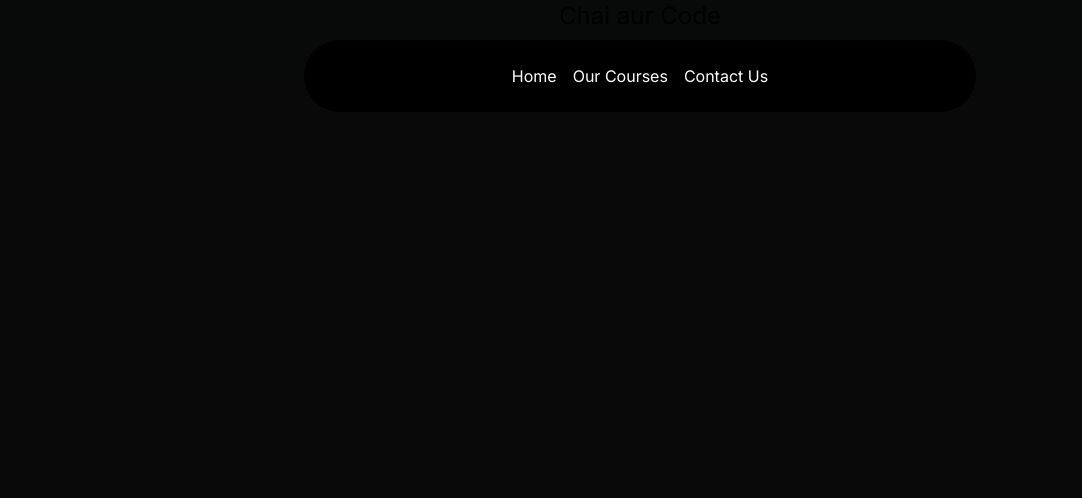
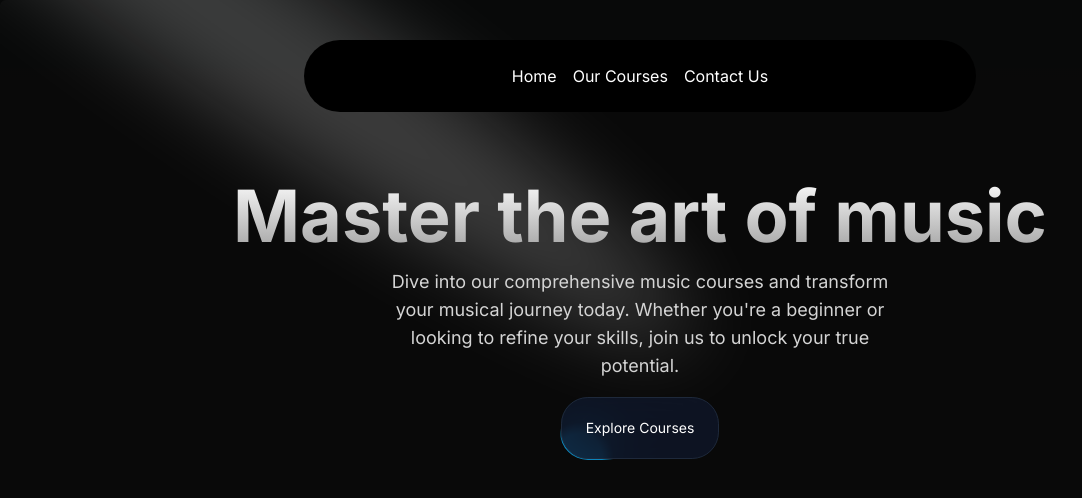
Before and after one commit to Nandini-Maheshwari/music-nextjs, a Next.js app: page / in a window 1280 px wide. Shown: the top 498 px of the page, without its empty margins (0-1082 px from the left). Built offline with nearby package versions, Linux system fonts and the light colour scheme.

Commit message:
HeroSection - Spotlight & Moving Border

```diff
--- a/src/app/page.tsx
+++ b/src/app/page.tsx
@@ -1,9 +1,10 @@
+import HeroSection from "@/components/HeroSection";
 import Image from "next/image";
 
 export default function Home() {
   return (
     <main className="min-h-screen bg-black/[0.96] antialiased bg-grid-white/[0.02]">
-      <h1 className="text-2xl text-center">Chai aur Code</h1>
+      <HeroSection />
     </main>
   );
 }
--- /dev/null
+++ b/src/components/HeroSection.tsx
@@ -0,0 +1,37 @@
+import Link from "next/link";
+import { Spotlight } from "./ui/Spotlight";
+import { Button } from "./ui/moving-border";
+
+function HeroSection() {
+  return(
+    <div
+    className="h-auto md:h-[40rem] w-full rounded-md flex flex-col items-center justify-center
+    relative overflow-hidden mx-auto py-10 md:py-0">
+      <Spotlight
+        className="-top-40 left-0 md:left-60 md:-top-20"
+        fill="white"
+      />
+      <div className="p-4 relative z-10 w-full text-center">
+        <h1
+        className="mt-20 md:mt-0 text-4xl md:text-7xl font-bold bg-clip-text text-transparent
+        bg-gradient-to-b from-neutral-50 to-neutral-400">
+          Master the art of music
+        </h1>
+        <p
+        className="mt-4 font-normal text-base md:text-lg text-neutral-300 max-w-lg mx-auto">
+          Dive into our comprehensive music courses and transform your musical journey today.
+          Whether you're a beginner or looking to refine your skills, join us to unlock your true potential.
+        </p>
+        <div className="mt-4">
+          <Link href={"/courses"}>
+            <Button>
+              Explore Courses
+            </Button>
+          </Link>
+        </div>
+      </div>
+    </div>
+  );
+}
+
+export default HeroSection;
--- /dev/null
+++ b/src/components/ui/Spotlight.tsx
@@ -0,0 +1,56 @@
+import React from "react";
+import { cn } from "@/utils/cn";
+
+type SpotlightProps = {
+  className?: string;
+  fill?: string;
+};
+
+export const Spotlight = ({ className, fill }: SpotlightProps) => {
+  return (
+    <svg
+      className={cn(
+        "animate-spotlight pointer-events-none absolute z-[1]  h-[169%] w-[138%] lg:w-[84%] opacity-0",
+        className
+      )}
+      xmlns="http://www.w3.org/2000/svg"
+      viewBox="0 0 3787 2842"
+      fill="none"
+    >
+      <g filter="url(#filter)">
+        <ellipse
+          cx="1924.71"
+          cy="273.501"
+          rx="1924.71"
+          ry="273.501"
+          transform="matrix(-0.822377 -0.568943 -0.568943 0.822377 3631.88 2291.09)"
+          fill={fill || "white"}
+          fillOpacity="0.21"
+        ></ellipse>
+      </g>
+      <defs>
+        <filter
+          id="filter"
+          x="0.860352"
+          y="0.838989"
+          width="3785.16"
+          height="2840.26"
+          filterUnits="userSpaceOnUse"
+          colorInterpolationFilters="sRGB"
+        >
+          <feFlood floodOpacity="0" result="BackgroundImageFix"></feFlood>
+          <feBlend
+            mode="normal"
+            in="SourceGraphic"
+            in2="BackgroundImageFix"
+            result="shape"
+          ></feBlend>
+          <feGaussianBlur
+            stdDeviation="151"
+            result="effect1_foregroundBlur_1065_8"
+          ></feGaussianBlur>
+        </filter>
+      </defs>
+    </svg>
+  );
+};
--- /dev/null
+++ b/src/components/ui/moving-border.tsx
@@ -0,0 +1,139 @@
+"use client";
+import React from "react";
+import {
+  motion,
+  useAnimationFrame,
+  useMotionTemplate,
+  useMotionValue,
+  useTransform,
+} from "framer-motion";
+import { useRef } from "react";
+import { cn } from "@/utils/cn";
+
+export function Button({
+  borderRadius = "1.75rem",
+  children,
+  as: Component = "button",
+  containerClassName,
+  borderClassName,
+  duration,
+  className,
+  ...otherProps
+}: {
+  borderRadius?: string;
+  children: React.ReactNode;
+  as?: any;
+  containerClassName?: string;
+  borderClassName?: string;
+  duration?: number;
+  className?: string;
+  [key: string]: any;
+}) {
+  return (
+    <Component
+      className={cn(
+        "bg-transparent relative text-xl  h-16 w-40 p-[1px] overflow-hidden ",
+        containerClassName
+      )}
+      style={{
+        borderRadius: borderRadius,
+      }}
+      {...otherProps}
+    >
+      <div
+        className="absolute inset-0"
+        style={{ borderRadius: `calc(${borderRadius} * 0.96)` }}
+      >
+        <MovingBorder duration={duration} rx="30%" ry="30%">
+          <div
+            className={cn(
+              "h-20 w-20 opacity-[0.8] bg-[radial-gradient(var(--sky-500)_40%,transparent_60%)]",
+              borderClassName
+            )}
+          />
+        </MovingBorder>
+      </div>
+
+      <div
+        className={cn(
+          "relative bg-slate-900/[0.8] border border-slate-800 backdrop-blur-xl text-white flex items-center justify-center w-full h-full text-sm antialiased",
+          className
+        )}
+        style={{
+          borderRadius: `calc(${borderRadius} * 0.96)`,
+        }}
+      >
+        {children}
+      </div>
+    </Component>
+  );
+}
+
+export const MovingBorder = ({
+  children,
+  duration = 2000,
+  rx,
+  ry,
+  ...otherProps
+}: {
+  children: React.ReactNode;
+  duration?: number;
+  rx?: string;
+  ry?: string;
+  [key: string]: any;
+}) => {
+  const pathRef = useRef<any>();
+  const progress = useMotionValue<number>(0);
+
+  useAnimationFrame((time) => {
+    const length = pathRef.current?.getTotalLength();
+    if (length) {
+      const pxPerMillisecond = length / duration;
+      progress.set((time * pxPerMillisecond) % length);
+    }
+  });
+
+  const x = useTransform(
+    progress,
+    (val) => pathRef.current?.getPointAtLength(val).x
+  );
+  const y = useTransform(
+    progress,
+    (val) => pathRef.current?.getPointAtLength(val).y
+  );
+
+  const transform = useMotionTemplate`translateX(${x}px) translateY(${y}px) translateX(-50%) translateY(-50%)`;
+
+  return (
+    <>
+      <svg
+        xmlns="http://www.w3.org/2000/svg"
+        preserveAspectRatio="none"
+        className="absolute h-full w-full"
+        width="100%"
+        height="100%"
+        {...otherProps}
+      >
+        <rect
+          fill="none"
+          width="100%"
+          height="100%"
+          rx={rx}
+          ry={ry}
+          ref={pathRef}
+        />
+      </svg>
+      <motion.div
+        style={{
+          position: "absolute",
+          top: 0,
+          left: 0,
+          display: "inline-block",
+          transform,
+        }}
+      >
+        {children}
+      </motion.div>
+    </>
+  );
+};
--- a/tailwind.config.ts
+++ b/tailwind.config.ts
@@ -1,4 +1,10 @@
 import type { Config } from "tailwindcss";
+
+const defaultTheme = require("tailwindcss/defaultTheme");
+const colors = require("tailwindcss/colors");
+const {
+  default: flattenColorPalette,
+} = require("tailwindcss/lib/util/flattenColorPalette");
 
 const config: Config = {
   content: [
@@ -9,6 +15,21 @@
   darkMode: 'class',
   theme: {
     extend: {
+      animation: {
+        spotlight: "spotlight 2s ease .75s 1 forwards",
+      },
+      keyframes: {
+        spotlight: {
+          "0%": {
+            opacity: '0',
+            transform: "translate(-72%, -62%) scale(0.5)",
+          },
+          "100%": {
+            opacity: '1',
+            transform: "translate(-50%,-40%) scale(1)",
+          },
+        },
+      },
       backgroundImage: {
         "gradient-radial": "radial-gradient(var(--tw-gradient-stops))",
         "gradient-conic":
@@ -16,6 +37,21 @@
       },
     },
   },
-  plugins: [],
+  plugins: [
+    addVariablesForColors,
+  ],
 };
 export default config;
+
+
+// This plugin adds each Tailwind color as a global CSS variable, e.g. var(--gray-200).
+function addVariablesForColors({ addBase, theme }: any) {
+  let allColors = flattenColorPalette(theme("colors"));
+  let newVars = Object.fromEntries(
+    Object.entries(allColors).map(([key, val]) => [`--${key}`, val])
+  );
+
+  addBase({
+    ":root": newVars,
+  });
+}
```
